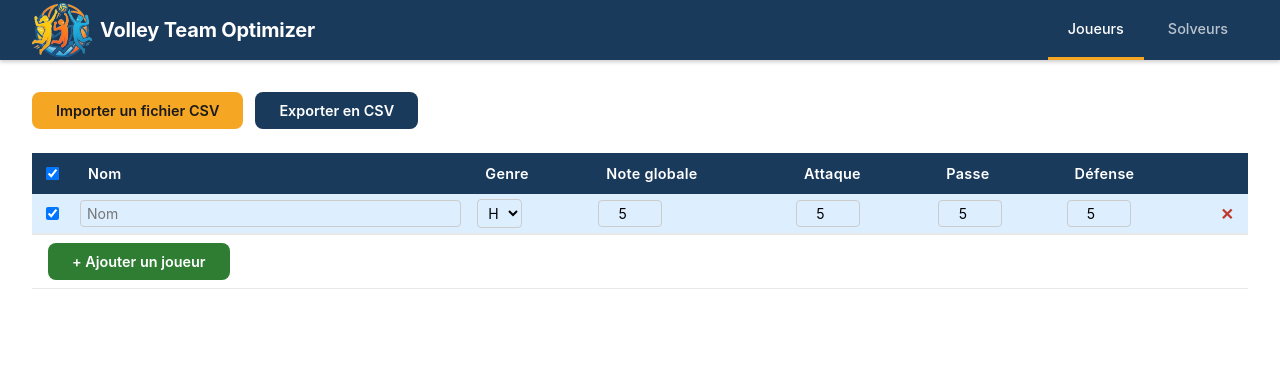
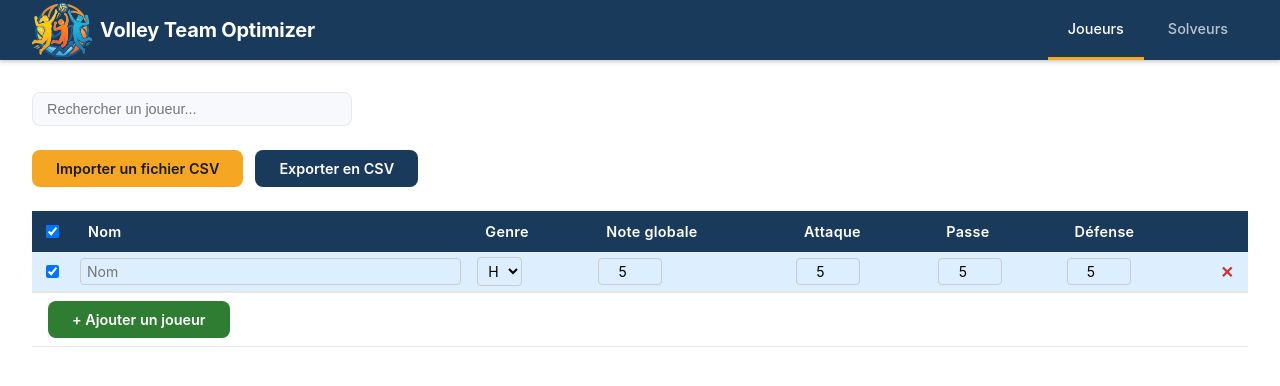
Before and after one commit to flobatard/VolleyTeamOptimizer, an Angular app: page /main/players-data in a window 1280 px wide. Both pictures are taken after a click on the button "+ Ajouter un joueur". Shown: the top 386 px of the page. Built offline with nearby package versions, Linux system fonts and the light colour scheme.

Commit message:
Adding search input for players

```diff
--- a/src/app/features/players-data/players-data-view/players-data-view.html
+++ b/src/app/features/players-data/players-data-view/players-data-view.html
@@ -9,6 +9,16 @@
         Erreur d'import : {{ result.error }}
       </div>
     }
+  }
+
+  @if (players().length > 0) {
+    <input
+      class="search-input"
+      type="search"
+      placeholder="Rechercher un joueur..."
+      [value]="searchQuery()"
+      (input)="searchQuery.set($any($event.target).value)"
+    />
   }
 
   <div class="toolbar">
@@ -56,7 +66,7 @@
         </tr>
       </thead>
       <tbody>
-        @for (player of players(); track player.name) {
+        @for (player of filteredPlayers(); track player.name) {
           <tr [class.selected]="selectedPlayerIds().has(player.id)" (click)="toggleSelection(player.id)">
             <td class="col-select">
               <input
--- a/src/app/features/players-data/players-data-view/players-data-view.scss
+++ b/src/app/features/players-data/players-data-view/players-data-view.scss
@@ -21,6 +21,24 @@
     background: var(--color-danger-bg);
     border: 1px solid var(--color-danger);
     color: var(--color-danger);
+  }
+}
+
+// ── Search ────────────────────────────────────────────────────────────────────
+
+.search-input {
+  width: 100%;
+  max-width: 20rem;
+  padding: 0.5rem 0.875rem;
+  border: 1px solid var(--color-border-light);
+  border-radius: var(--radius-lg);
+  font-size: 0.9rem;
+  background: var(--color-bg-subtle);
+  color: var(--color-text);
+
+  &:focus {
+    outline: none;
+    border-color: var(--color-primary);
   }
 }
 
--- a/src/app/features/players-data/players-data-view/players-data-view.ts
+++ b/src/app/features/players-data/players-data-view/players-data-view.ts
@@ -1,4 +1,4 @@
-import { Component, computed, inject } from '@angular/core';
+import { Component, computed, inject, signal } from '@angular/core';
 import { PlayerDataService } from '../../../core/services/player-data.service';
 
 @Component({
@@ -12,6 +12,12 @@ export class PlayersDataView {
   protected readonly players = this.playerDataService.players;
   protected readonly selectedPlayerIds = this.playerDataService.selectedPlayerIds;
   protected readonly csvImportResult = this.playerDataService.csvImportResult;
+
+  protected readonly searchQuery = signal('');
+  protected readonly filteredPlayers = computed(() => {
+    const q = this.searchQuery().trim().toLowerCase();
+    return q ? this.players().filter(p => p.name.toLowerCase().includes(q)) : this.players();
+  });
 
   protected readonly allSelected = computed(
     () => this.players().length > 0 && this.selectedPlayerIds().size === this.players().length,
```
